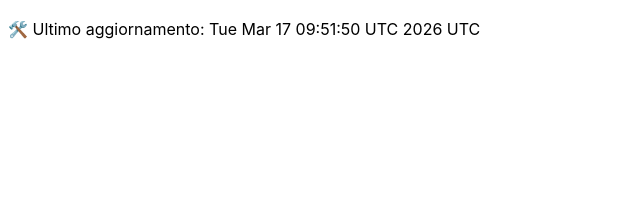
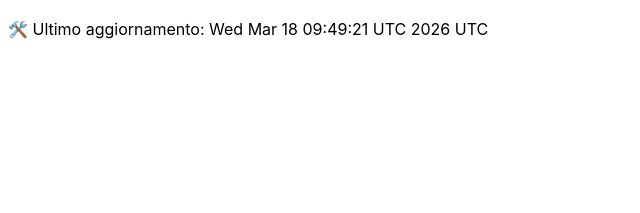
Before and after one commit to DanteTrb/DanteTrb.github.io, a Jekyll site: the page built from badges.md, in a window 1280 px wide. Shown: the top 213 px of the page, without its empty margins (0-640 px from the left). Built offline with Jekyll 4.4.1, drawn with Linux system fonts in a browser that asks for light colours; our own code applies the rules of GitHub Pages for plain Markdown files.

Commit message:
🛠️ Aggiornamento automatico badge

```diff
--- a/badges.md
+++ b/badges.md
@@ -1 +1 @@
-🛠️ Ultimo aggiornamento: Tue Mar 17 09:51:50 UTC 2026 UTC
+🛠️ Ultimo aggiornamento: Wed Mar 18 09:49:21 UTC 2026 UTC
```
